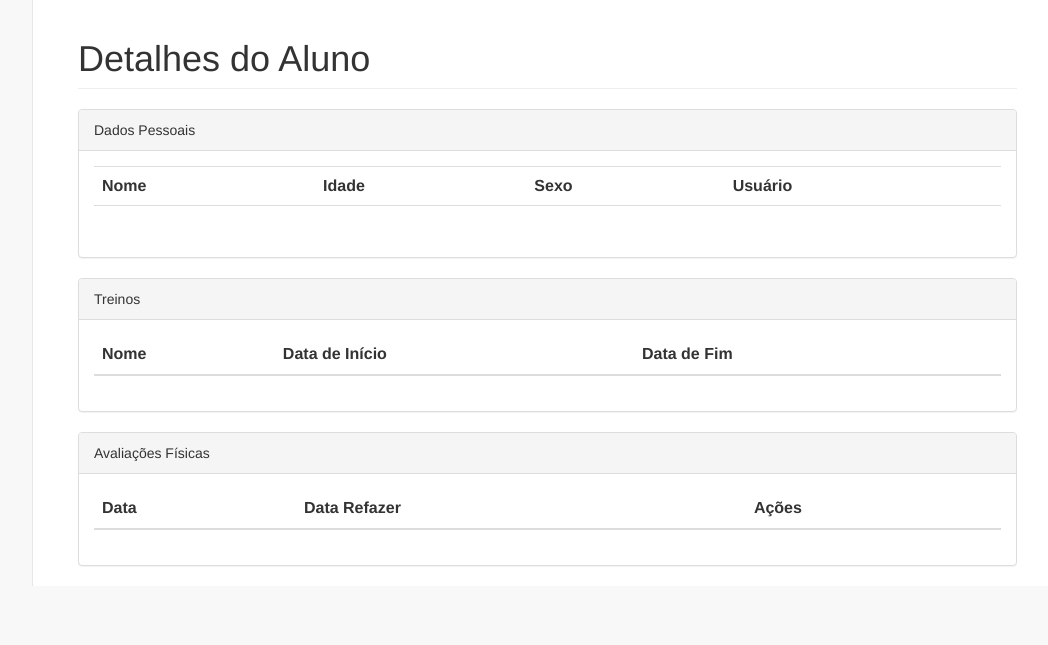
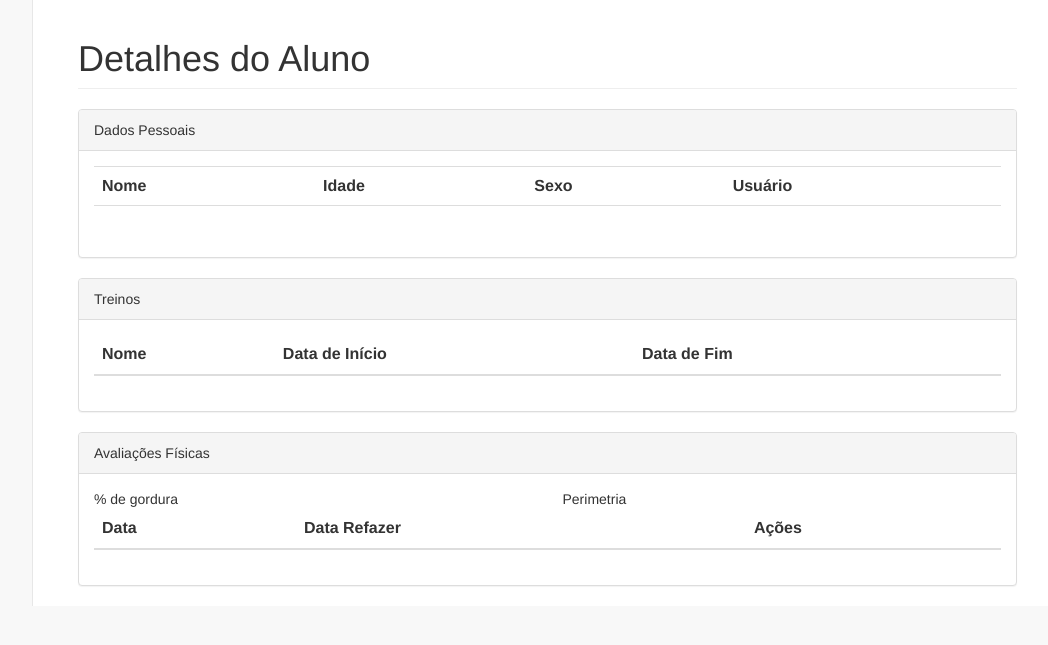
Before and after one commit to roldaojr/academia, a Django app: template academia/templates/aluno/detalhar.html in a window 1280 px wide. Shown: the part 52-697 px from the top of the page, without its empty margins (218-1266 px from the left). Run offline with Django 3.2, Linux system fonts and the light colour scheme; the template is opened without the code that fills it, so the values that code supplies are empty; some libraries are stand-ins or nearby versions.

Commit message:
Adicionado gráfico de perimetria

```diff
--- a/academia/templates/aluno/detalhar.html
+++ b/academia/templates/aluno/detalhar.html
@@ -71,7 +71,16 @@
 		<div class="panel panel-default">
 			<div class="panel-heading">Avaliações Físicas</div>
 		    <div class="panel-body">
-		    	{{ chart.render_html }}
+		    	<div class="row">
+		    		<div class="col-md-6 col-sm-12">
+		    			<div class="caption">% de gordura</div>
+		    			{{ gordura_chart.render_html }}
+		    		</div>
+		    		<div class="col-md-6 col-sm-12">
+		    			<div class="caption">Perimetria</div>
+						{{ perimetria_chart.render_html }}
+		    		</div>
+		    	</div>
 				<table class="table table-striped">
 					<thead>
 						<tr>
@@ -109,5 +118,6 @@
 {% block extrascript %}
 <script type="text/javascript" src="{% static 'vendor/raphael/raphael.min.js' %}"></script>
 <script type="text/javascript" src="{% static 'vendor/morrisjs/morris.min.js' %}"></script>
-{{ chart.render_js }}
+{{ gordura_chart.render_js }}
+{{ perimetria_chart.render_js }}
 {% endblock %}
--- /dev/null
+++ b/academia/templates/graphos/morris/html.html
@@ -0,0 +1 @@
+<div id="{{ chart.get_html_id }}"></div>
```
Also changed, not shown: academia/templates/graphos/morris/chart.html (+7 -5 lines), academia/views/aluno.py (+15 -6 lines).
